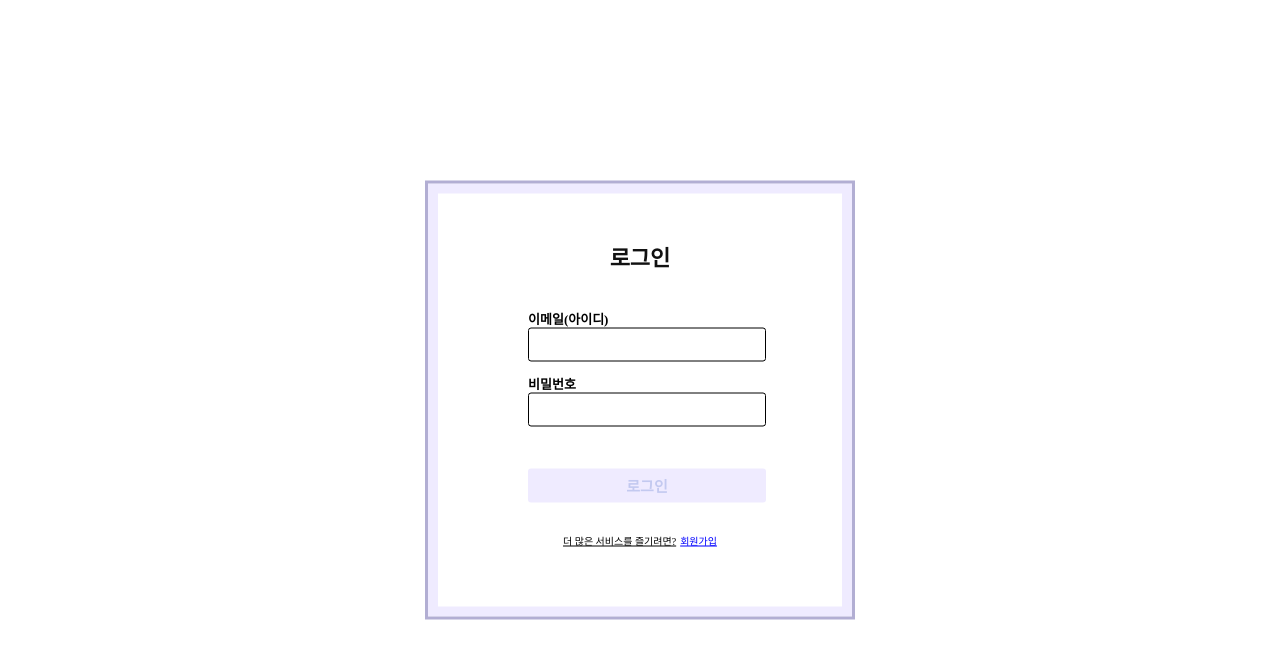
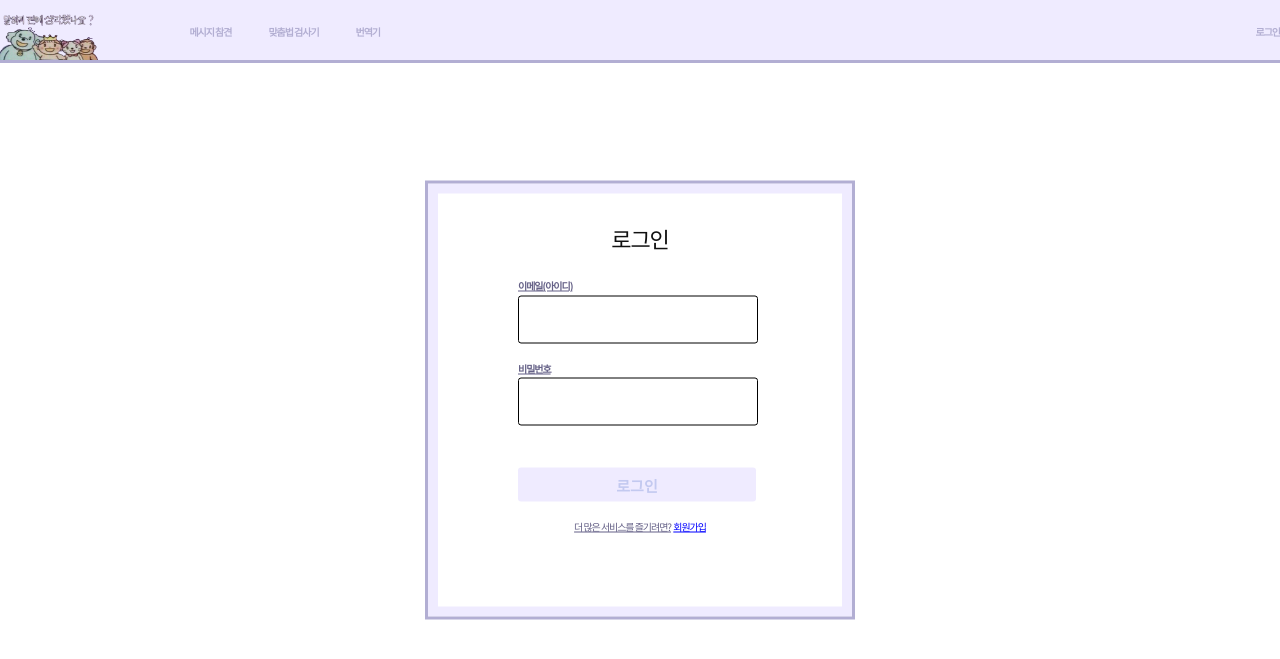
Before and after one commit to Django-project-2021-Study/project_TBS, a Django app: page /login in a window 1280 px wide. Shown: the top 659 px of the page. Run offline with Django 3.2, Linux system fonts and the light colour scheme.

Commit message:
로그인 html 수정

```diff
--- a/thinkingBeforeSpeaking/accounts/templates/login.html
+++ b/thinkingBeforeSpeaking/accounts/templates/login.html
@@ -1,3 +1,7 @@
+{% extends 'base.html' %}
+
+{% block content %}
+{% load static %}
 <DOCTYPE HTML5>
     <html>
       <head>
@@ -6,13 +10,13 @@
       </head>
       <style>
         .login{width: 404px; height:413px; position: absolute; left: 50%; top: 50%; outline: 3px solid #b2aed3; border:10px solid #efebff;transform:translate(-50%,-50%);}
-        .login h2{font-size:22px; color:#111; text-align:center; padding: 28px 0 18px;}
-        .id{padding: 0 50px 12px;}
+        .login h2{font-size:22px;  color:#111; text-align:center; padding: 28px 0 18px;}
+        .id{padding: 0 80px 12px;}
         .id input{width:238px;font-size:17px; border-radius: 3px;height:34px;border:1px solid; padding: 0 0 12px;}
-        .pw{padding: 0 50px 12px; }
-        ul span{padding : 0 50px 0; font-weight:bold;font-size:13px;}
+        .pw{padding: 0 80px 12px; }
+        ul span{padding : 0 80px 0; font-weight:bold;font-size:13px;}
         .pw input{width:238px; font-size:30px; height:34px;border-radius: 3px; border:1px solid; padding: 0 0 12px; }
-        .btn{padding: 30px 50px 12px;}
+        .btn{padding: 30px 80px 12px;}
         button{ width:238px; border-radius: 3px;height:34px; border:0; font-weight:bold; outline:0; text-align:center;font-size:15px; background-color: #efebff; color:#c3c9f0;  }
         .link{text-align:center;}
         .Line-5 {width: 3px; height: 413px; margin: 106px 356.8px 0 401px; transform:rotate(-90deg); background-color: #b2aed3;}
@@ -23,7 +27,7 @@
 
       <section class="login">
 
-      <h2>로그인</h2>
+      <h2><b>로그인</b></h2>
       <ul>
         <span>이메일(아이디)</span>
         <div class="id"><input type="text"  title="아이디입력" ></div>
@@ -39,3 +43,4 @@
 
       </body>
       </html>
+      {% endblock %}
```
Also changed, not shown: thinkingBeforeSpeaking/accounts/templates/signup.html (+10 -5 lines).
